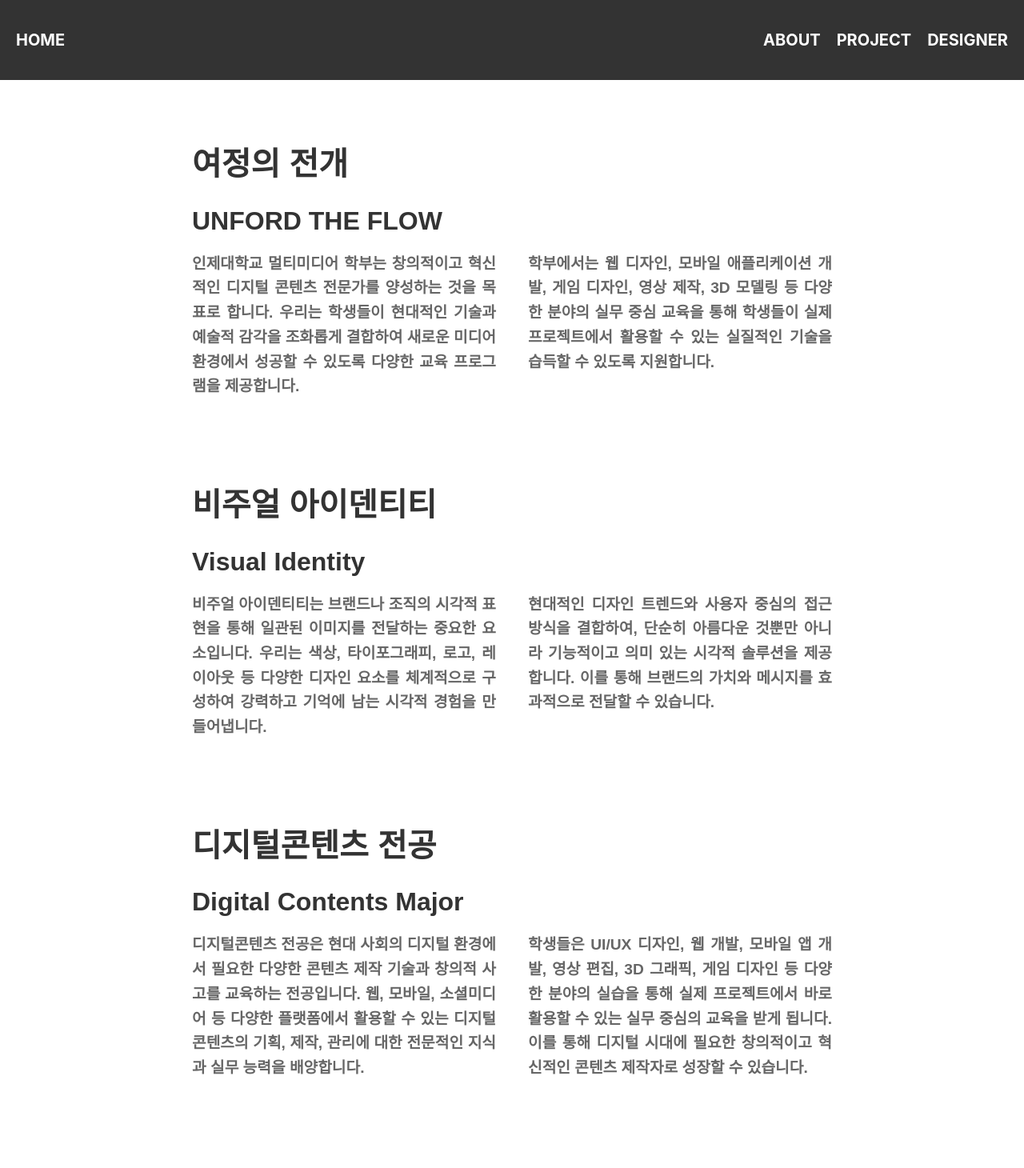
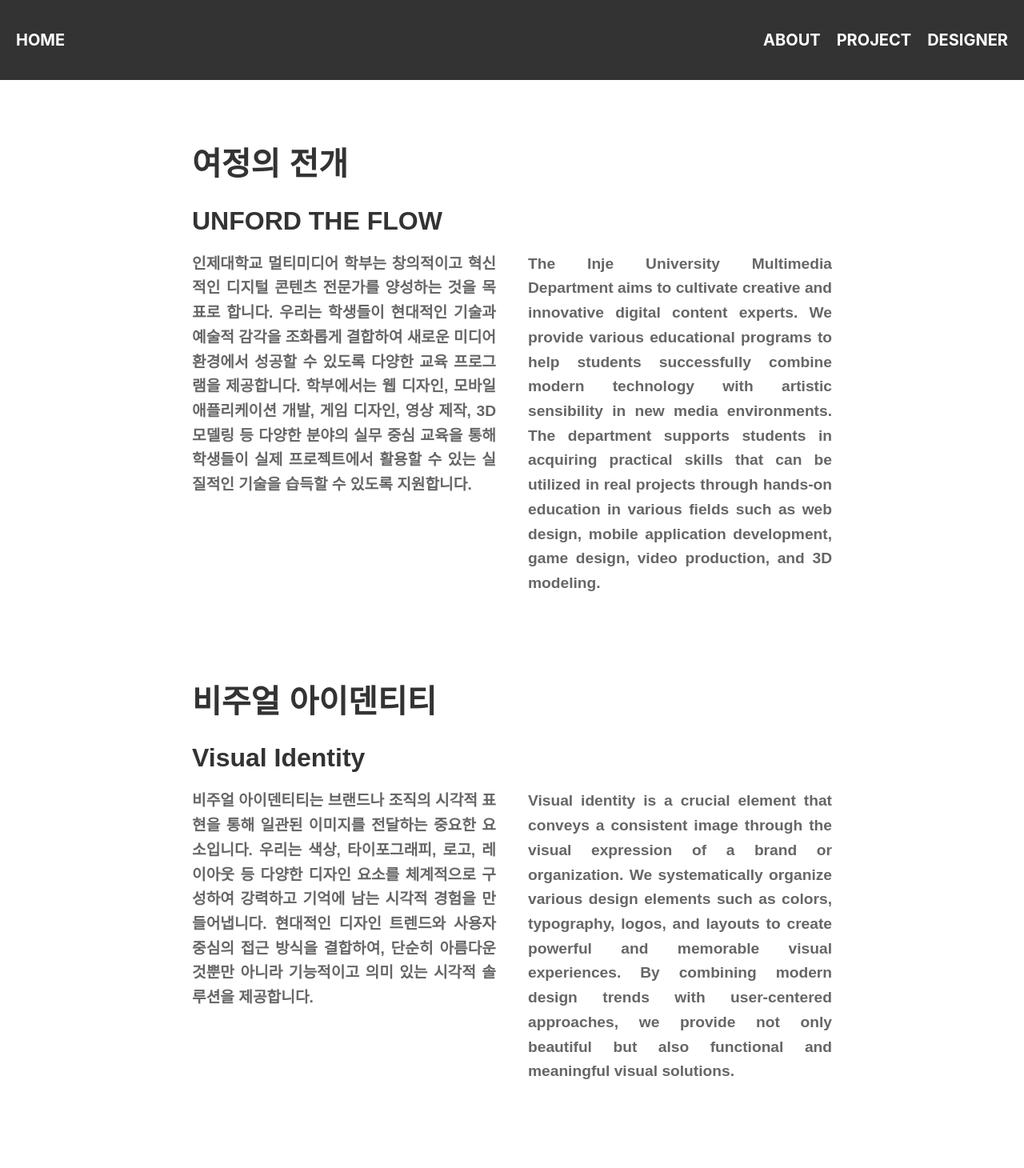
Before and after one commit to swhwang81/react-test, a React (Create React App) app: page /#/about in a window 1280 px wide. Shown: the top 1460 px of the page at 80% size. Built offline with nearby package versions, Linux system fonts and the light colour scheme.

Commit message:
Update about descriptions with Korean and English content in separate columns

```diff
--- a/src/pages/about.js
+++ b/src/pages/about.js
@@ -8,8 +8,8 @@ function About() {
       <h1 className="about-title">여정의 전개</h1>
       <h1 className="about-title-en">UNFORD THE FLOW</h1>
       <div className="about-description-container">
-        <p className="about-description">인제대학교 멀티미디어 학부는 창의적이고 혁신적인 디지털 콘텐츠 전문가를 양성하는 것을 목표로 합니다. 우리는 학생들이 현대적인 기술과 예술적 감각을 조화롭게 결합하여 새로운 미디어 환경에서 성공할 수 있도록 다양한 교육 프로그램을 제공합니다.</p>
-        <p className="about-description">학부에서는 웹 디자인, 모바일 애플리케이션 개발, 게임 디자인, 영상 제작, 3D 모델링 등 다양한 분야의 실무 중심 교육을 통해 학생들이 실제 프로젝트에서 활용할 수 있는 실질적인 기술을 습득할 수 있도록 지원합니다.</p>
+        <p className="about-description">인제대학교 멀티미디어 학부는 창의적이고 혁신적인 디지털 콘텐츠 전문가를 양성하는 것을 목표로 합니다. 우리는 학생들이 현대적인 기술과 예술적 감각을 조화롭게 결합하여 새로운 미디어 환경에서 성공할 수 있도록 다양한 교육 프로그램을 제공합니다. 학부에서는 웹 디자인, 모바일 애플리케이션 개발, 게임 디자인, 영상 제작, 3D 모델링 등 다양한 분야의 실무 중심 교육을 통해 학생들이 실제 프로젝트에서 활용할 수 있는 실질적인 기술을 습득할 수 있도록 지원합니다.</p>
+        <p className="about-description">The Inje University Multimedia Department aims to cultivate creative and innovative digital content experts. We provide various educational programs to help students successfully combine modern technology with artistic sensibility in new media environments. The department supports students in acquiring practical skills that can be utilized in real projects through hands-on education in various fields such as web design, mobile application development, game design, video production, and 3D modeling.</p>
       </div>
       </section>
 
@@ -17,8 +17,8 @@ function About() {
       <h1 className="about-title">비주얼 아이덴티티</h1>
       <h1 className="about-title-en">Visual Identity</h1>
       <div className="about-description-container">
-        <p className="about-description">비주얼 아이덴티티는 브랜드나 조직의 시각적 표현을 통해 일관된 이미지를 전달하는 중요한 요소입니다. 우리는 색상, 타이포그래피, 로고, 레이아웃 등 다양한 디자인 요소를 체계적으로 구성하여 강력하고 기억에 남는 시각적 경험을 만들어냅니다.</p>
-        <p className="about-description">현대적인 디자인 트렌드와 사용자 중심의 접근 방식을 결합하여, 단순히 아름다운 것뿐만 아니라 기능적이고 의미 있는 시각적 솔루션을 제공합니다. 이를 통해 브랜드의 가치와 메시지를 효과적으로 전달할 수 있습니다.</p>
+        <p className="about-description">비주얼 아이덴티티는 브랜드나 조직의 시각적 표현을 통해 일관된 이미지를 전달하는 중요한 요소입니다. 우리는 색상, 타이포그래피, 로고, 레이아웃 등 다양한 디자인 요소를 체계적으로 구성하여 강력하고 기억에 남는 시각적 경험을 만들어냅니다. 현대적인 디자인 트렌드와 사용자 중심의 접근 방식을 결합하여, 단순히 아름다운 것뿐만 아니라 기능적이고 의미 있는 시각적 솔루션을 제공합니다.</p>
+        <p className="about-description">Visual identity is a crucial element that conveys a consistent image through the visual expression of a brand or organization. We systematically organize various design elements such as colors, typography, logos, and layouts to create powerful and memorable visual experiences. By combining modern design trends with user-centered approaches, we provide not only beautiful but also functional and meaningful visual solutions.</p>
       </div>
       </section>
 
@@ -26,8 +26,8 @@ function About() {
       <h1 className="about-title">디지털콘텐츠 전공</h1>
       <h1 className="about-title-en">Digital Contents Major</h1>
       <div className="about-description-container">
-        <p className="about-description">디지털콘텐츠 전공은 현대 사회의 디지털 환경에서 필요한 다양한 콘텐츠 제작 기술과 창의적 사고를 교육하는 전공입니다. 웹, 모바일, 소셜미디어 등 다양한 플랫폼에서 활용할 수 있는 디지털 콘텐츠의 기획, 제작, 관리에 대한 전문적인 지식과 실무 능력을 배양합니다.</p>
-        <p className="about-description">학생들은 UI/UX 디자인, 웹 개발, 모바일 앱 개발, 영상 편집, 3D 그래픽, 게임 디자인 등 다양한 분야의 실습을 통해 실제 프로젝트에서 바로 활용할 수 있는 실무 중심의 교육을 받게 됩니다. 이를 통해 디지털 시대에 필요한 창의적이고 혁신적인 콘텐츠 제작자로 성장할 수 있습니다.</p>
+        <p className="about-description">디지털콘텐츠 전공은 현대 사회의 디지털 환경에서 필요한 다양한 콘텐츠 제작 기술과 창의적 사고를 교육하는 전공입니다. 웹, 모바일, 소셜미디어 등 다양한 플랫폼에서 활용할 수 있는 디지털 콘텐츠의 기획, 제작, 관리에 대한 전문적인 지식과 실무 능력을 배양합니다. 학생들은 UI/UX 디자인, 웹 개발, 모바일 앱 개발, 영상 편집, 3D 그래픽, 게임 디자인 등 다양한 분야의 실습을 통해 실제 프로젝트에서 바로 활용할 수 있는 실무 중심의 교육을 받게 됩니다.</p>
+        <p className="about-description">The Digital Contents major is a program that educates various content production technologies and creative thinking required in the digital environment of modern society. It cultivates professional knowledge and practical skills in planning, production, and management of digital content that can be utilized across various platforms such as web, mobile, and social media. Students receive practical-oriented education through hands-on experience in various fields such as UI/UX design, web development, mobile app development, video editing, 3D graphics, and game design.</p>
       </div>
       </section>
 
```
